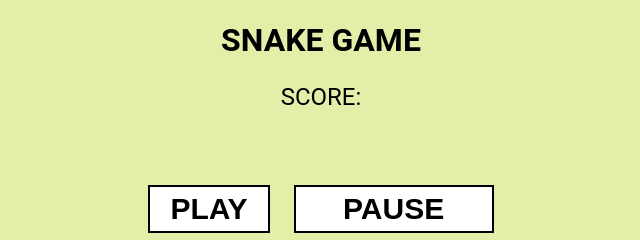
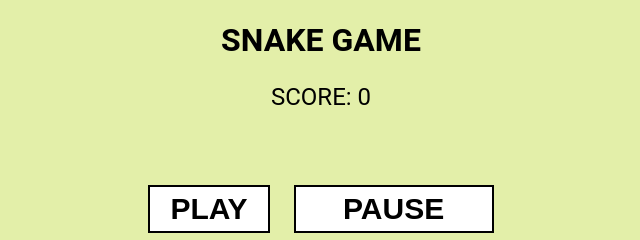
Before and after one commit to marcin324/snake_game, a plain HTML site: page index.html in a window 1280 px wide. Shown: the top 240 px of the page, 319-959 px from the left. Drawn offline with Linux system fonts and the light colour scheme.

Commit message:
Update index.html

```diff
--- a/index.html
+++ b/index.html
@@ -11,7 +11,7 @@
 
 <body>
   <h1>Snake game</h1>
-  <p class="score">Score: </p>
+  <p class="score">Score: 0</p>
   <div>
     <button class="play">Play</button>
     <button class="pause">Pause</button>
```
